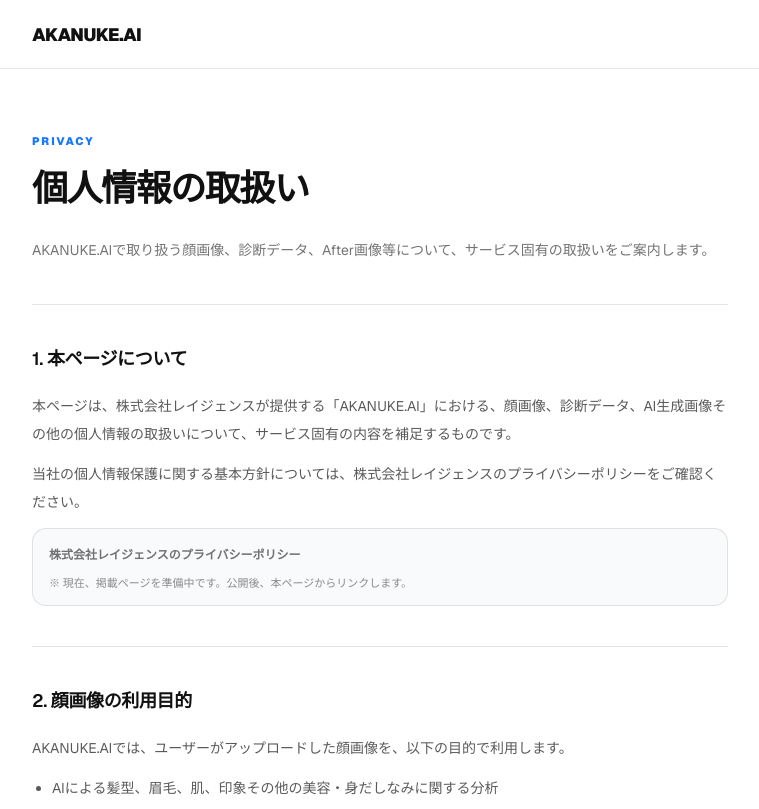
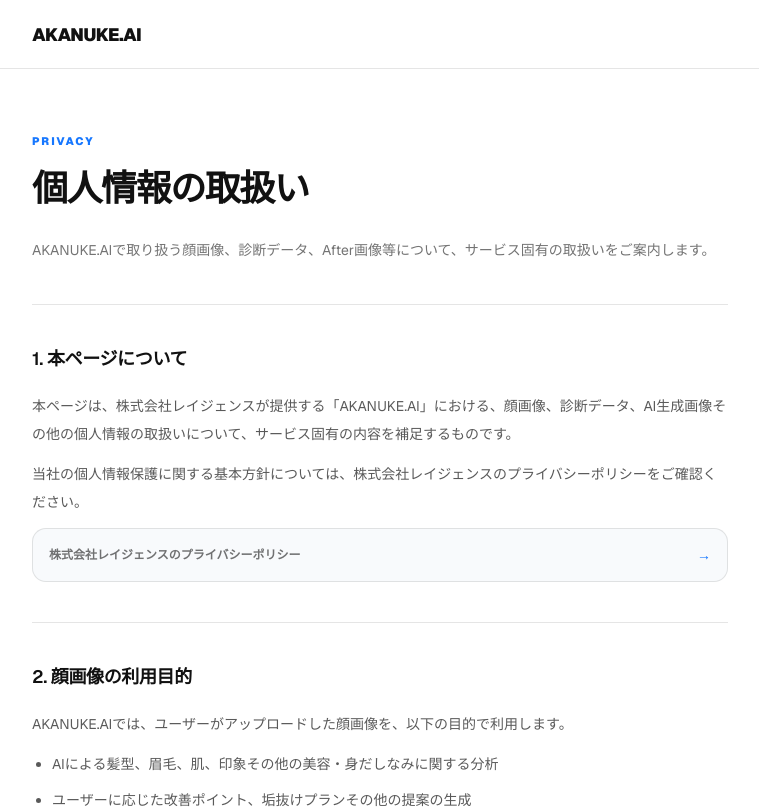
Before and after one commit to mori10tech/akanuke-ai, a Next.js app: page /privacy in a window 1280 px wide. Shown: the top 809 px of the page, without its empty margins (260-1019 px from the left). Built offline with nearby package versions, Linux system fonts and the light colour scheme; no server answers.

Commit message:
個人情報の取扱いページにレイジェンス公式リンクを追加

```diff
--- a/app/articles/[slug]/page.tsx
+++ b/app/articles/[slug]/page.tsx
@@ -855,11 +855,11 @@ export default async function ArticleDetailPage({
             </Link>
 
             <a
-              href="https://www.leafworks.jp/doc/privacy.pdf"
+              href="https://akanukeai.com/privacy"
               target="_blank"
               rel="noopener noreferrer"
             >
-              個人情報保護方針
+              個人情報の取り扱い
             </a>
           </div>
 
--- a/app/login/page.tsx
+++ b/app/login/page.tsx
@@ -603,7 +603,7 @@ export default function LoginPage() {
               </Link>
               と
               <a
-                href="https://www.leafworks.jp/doc/privacy.pdf"
+                href="/privacy"
                 target="_blank"
                 rel="noreferrer"
                 className="font-bold text-[#1677FF]"
--- a/app/media/components/JournalFooter.tsx
+++ b/app/media/components/JournalFooter.tsx
@@ -52,7 +52,7 @@ export default function JournalFooter() {
 </Link>
 
           <a
-            href="https://www.raygence.co.jp/company/outline.html"
+            href="https://www.raygence.co.jp/"
             target="_blank"
             rel="noopener noreferrer"
             className="transition hover:text-[#1677FF]"
--- a/app/page.tsx
+++ b/app/page.tsx
@@ -980,7 +980,7 @@ export default function Home() {
 </Link>
 
 <a
-  href="https://www.raygence.co.jp/company/outline.html"
+  href="https://www.raygence.co.jp/"
   target="_blank"
   rel="noopener noreferrer"
 >
--- a/app/privacy/page.tsx
+++ b/app/privacy/page.tsx
@@ -19,15 +19,23 @@ const sections = [
       当社の個人情報保護に関する基本方針については、株式会社レイジェンスのプライバシーポリシーをご確認ください。
     </p>
 
-        <div className="rounded-[14px] border border-black/10 bg-[#F8FAFC] px-4 py-3">
-          <p className="text-[12px] font-bold text-black/55">
+    <a
+      href="https://www.raygence.co.jp/doc/privacy.pdf"
+      target="_blank"
+      rel="noopener noreferrer"
+      className="flex items-center justify-between gap-4 rounded-[14px] border border-black/10 bg-[#F8FAFC] px-4 py-3 transition-colors hover:bg-[#F1F5F9]"
+    >
+      <span className="text-[12px] font-bold text-black/55">
         株式会社レイジェンスのプライバシーポリシー
-          </p>
+      </span>
 
-          <p className="mt-1 text-[11px] leading-5 text-black/45">
-            ※ 現在、掲載ページを準備中です。公開後、本ページからリンクします。
-          </p>
-        </div>
+      <span
+        aria-hidden="true"
+        className="shrink-0 text-[14px] font-bold text-[#1677FF]"
+      >
+        →
+      </span>
+    </a>
   </>
 ),
   },
```
Lines whose indentation alone changed are shown as unchanged.
